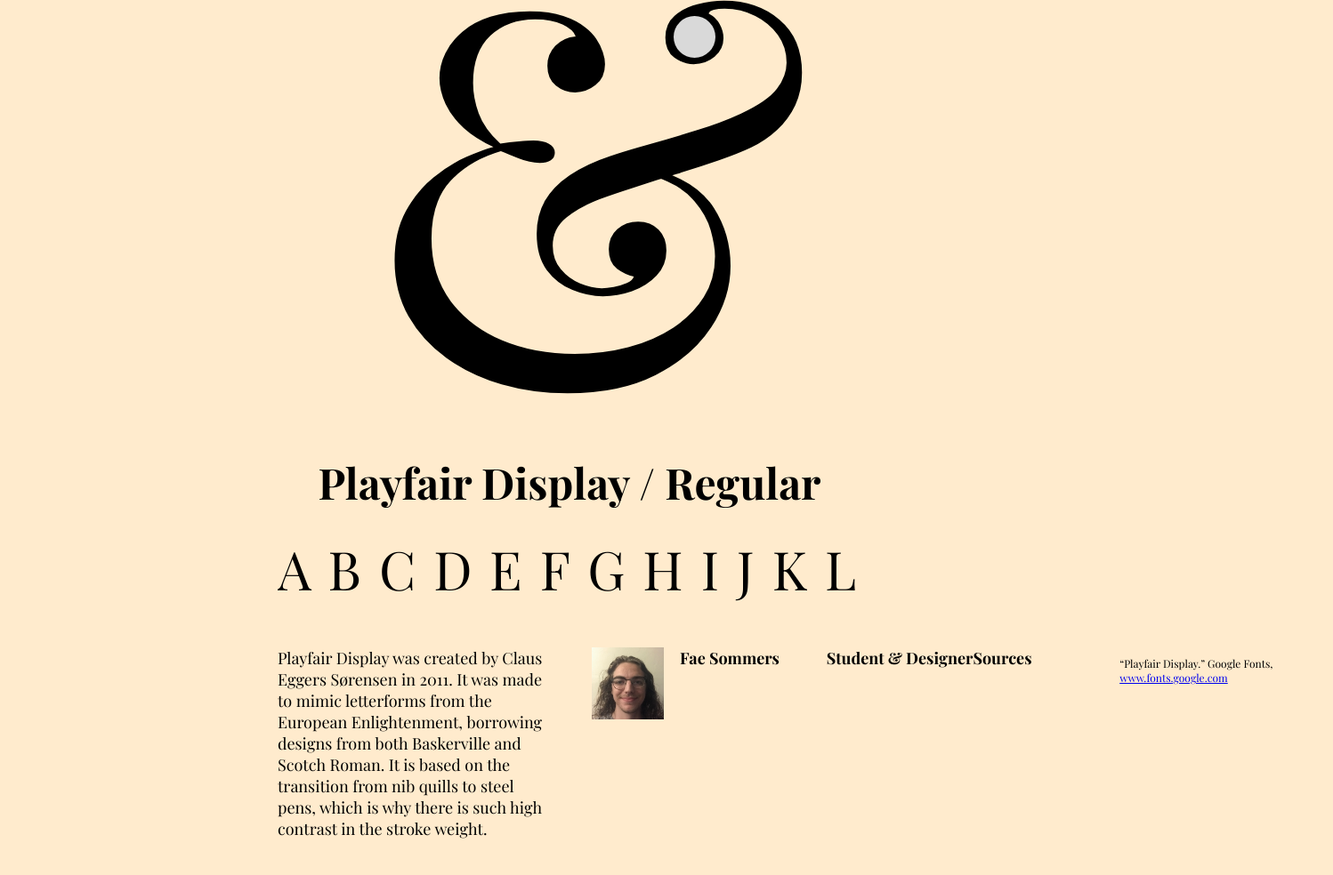
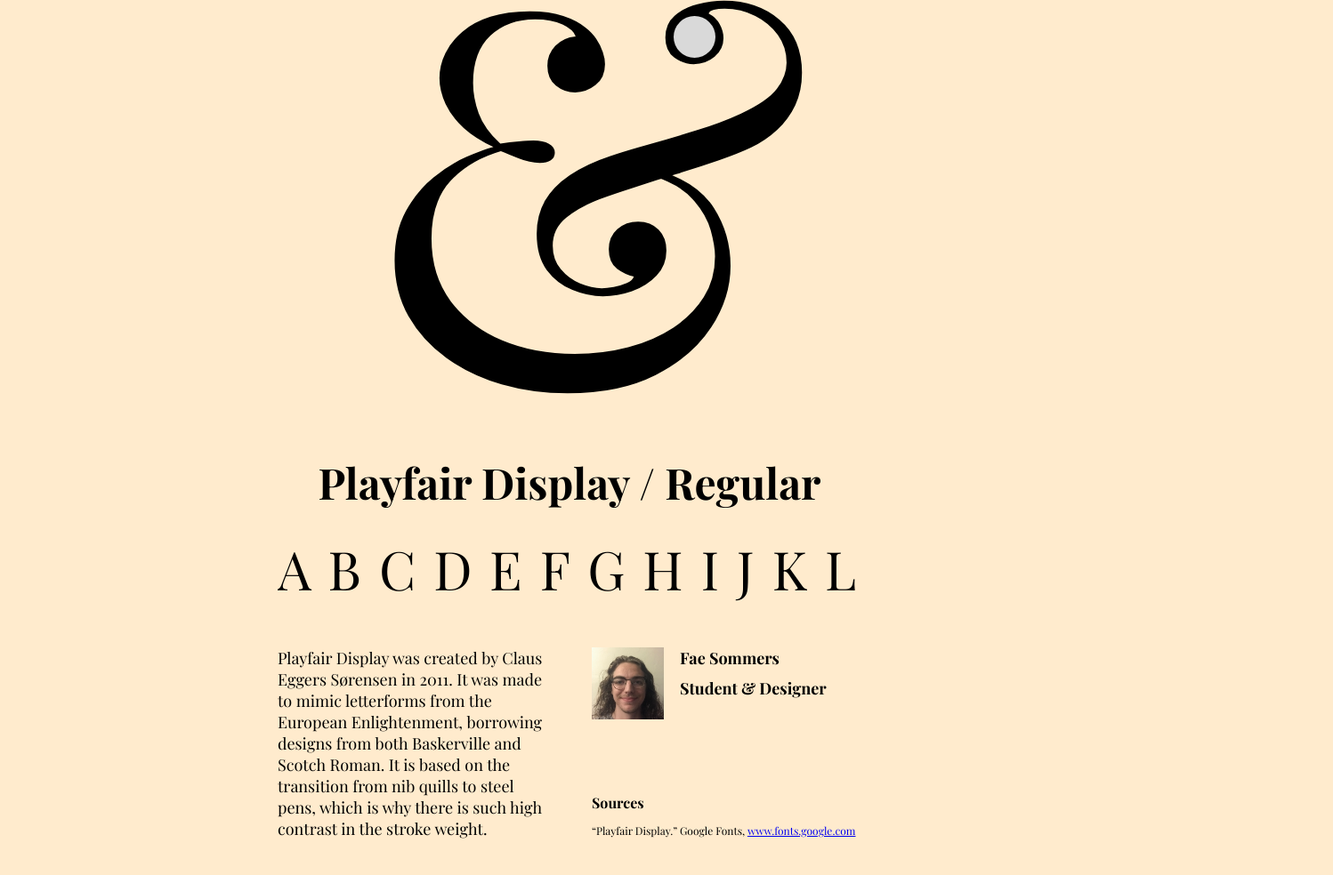
Before and after one commit to fssommers/fssommers.github.io, a plain HTML site: page project-1.html in a window 1280 px wide. Shown: the part 282-1266 px from the top of the page at 89% size, 1498 px wide, since content can reach past the window. Before the commit the page ends 1226 px from the top, so only its background shows below. Drawn offline with nearby package versions, Linux system fonts and the light colour scheme; a web font is replaced by a local one.

Commit message:
Finished?
Fixed a div/flexbox issue so things are now lined up correctly.

```diff
--- a/project-1.html
+++ b/project-1.html
@@ -44,11 +44,14 @@
         <div class="photo-title">
           <img src="assets/selfie.jpg" alt="">
         </div>
-        <h5>Fae Sommers</h5>
-        <h5>Student &amp; Designer</h5>
-
-        <h5>Sources</h5>
-        <h6>“Playfair Display.” Google Fonts, <a href="https://fonts.google.com/specimen/Playfair+Display/about?query=playfa">www.fonts.google.com</a></h6>
+        <div class="info">
+          <h5>Fae Sommers</h5>
+          <h5>Student &amp; Designer</h5>
+          <div class="source">
+            <h5>Sources</h5>
+            <h6>“Playfair Display.” Google Fonts, <a href="https://fonts.google.com/specimen/Playfair+Display/about?query=playfa">www.fonts.google.com</a></h6>
+          </div>
+        </div>
       </div>
     </div>
   </div>
--- a/style.css
+++ b/style.css
@@ -174,3 +174,12 @@ height: 8px;
     /* align-items: center; */
     /* width:303px; */
 }
+
+.source {
+    margin-left: -99px;
+    margin-top: 106px;
+}
+
+.source h5 {
+  font-size: 16px;
+}
```
